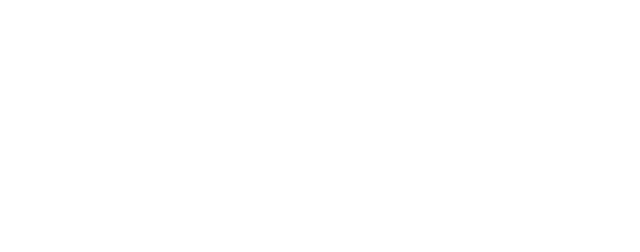
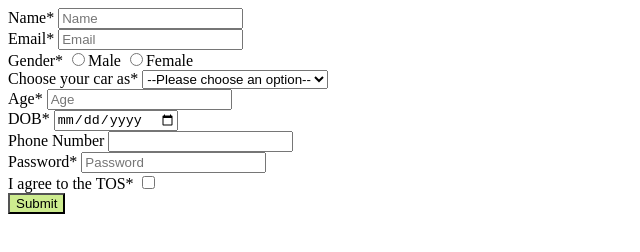
Before and after one commit to acciojob/signup-form-car-ratandeep1107, a website: page main.html in a window 1280 px wide. Shown: the whole page, without its empty margins (0-640 px from the left). Drawn offline with Linux system fonts and the light colour scheme.

Commit message:
car-submission1

```diff
--- a/main.html
+++ b/main.html
@@ -10,6 +10,55 @@
 	<!-- the entire body must be written by student -->
     <script type="text/javascript" src="./script.js">
 </script>
+<div>
+	<form action="#" method="post">
+		<div>
+			<label for="name">Name*</label>
+			<input type="text" name="name" id="#name" required placeholder="Name">
+		</div>
+		<div>
+			<label for="email">Email*</label>
+			<input type="email" name="email" id="#email" required placeholder="Email">
+		</div>
+		<div>
+			<label for="gender" >Gender*</label>
+			<input type="radio" name="gender" id="#gender_m" value="male" required>Male
+			<input type="radio" name="gender" id="#gender_f" value="male" required>Female
+		</div>
+		<div>
+			<label for="cars">Choose your car as*</label>
+			<select name="cars" id="#cars" required>
+				<option value="" disabled selected>--Please choose an option--</option>
+				<option value="BMW">BMW</option>
+				<option value="Audi">Audi</option>
+				<option value="Mercedez">Mercedez</option>
+			</select>
+		</div>
+		<div>
+			<label for="age">Age*</label>
+			<input type="number" name="age" id="#age" required placeholder="Age">
+		</div>
+		<div>
+			<label for="dob">DOB*</label>
+			<input type="date" name="dob" id="#dob" required>
+		</div>
+		<div>
+			<label for="tel">Phone Number</label>
+			<input type="tel" name="tel" id="#tel">
+		</div>
+		<div>
+			<label for="password">Password*</label>
+			<input type="text" name="password" id="#password" required placeholder="Password">
+		</div>
+		<div>
+			<label for="checkbox">I agree to the TOS*</label>
+			<input type="checkbox" name="checkbox" id="#tos">
+		</div>
+		<div>
+			<button type="submit" style="background-color: rgb(205, 236, 143);">Submit</button>
+		</div>
+	</form>
+</div>
 
 </body>
 
```
